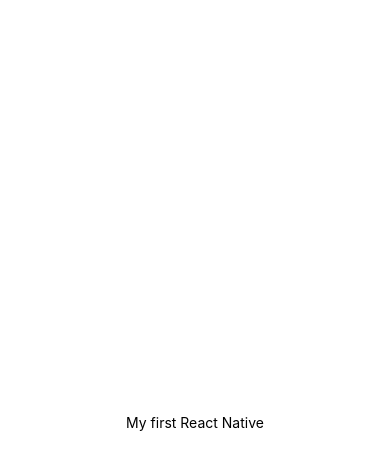
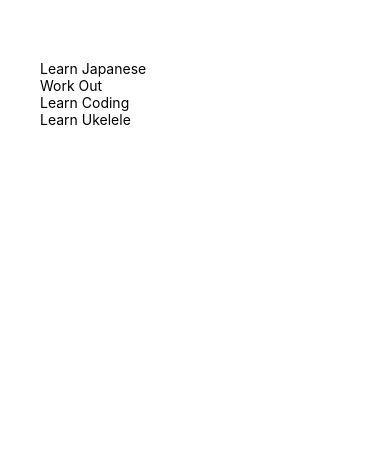
Before and after one commit to sherrynganguyen/React-Native-Learning, a React Native app: screen / in a window 390 px wide. Shown: the top 470 px of the page. Built offline with nearby package versions, Linux system fonts and the light colour scheme.

Commit message:
created ToDo App

```diff
--- a/App.js
+++ b/App.js
@@ -1,10 +1,27 @@
-import React from 'react';
-import { StyleSheet, Text, View } from 'react-native';
+import React, { useState } from 'react';
+import { StyleSheet, Text, View, FlatList } from 'react-native';
 
 export default function App() {
+  const [tasks, setTasks] = useState([
+    { text: 'Learn Japanese', key: '1' },
+    { text: 'Work Out', key: '2' },
+    { text: 'Learn Coding', key: '3' },
+    { text: 'Learn Ukelele', key: '4' }
+  ]);
   return (
     <View style={styles.container}>
-      <Text>My first React Native</Text>
+      {/* header */}
+      <View style={styles.content}>
+        {/* to form */}
+        <View style={styles.list}>
+          <FlatList
+            data={tasks}
+            renderItem={({ item }) => (
+              <Text>{item.text}</Text>
+            )}
+          />
+        </View>
+      </View>
     </View>
   );
 }
@@ -13,7 +30,11 @@ const styles = StyleSheet.create({
   container: {
     flex: 1,
     backgroundColor: '#fff',
-    alignItems: 'center',
-    justifyContent: 'center',
   },
+  content: {
+    padding: 40,
+  },
+  list: {
+    marginTop: 20,
+  }
 });
```
